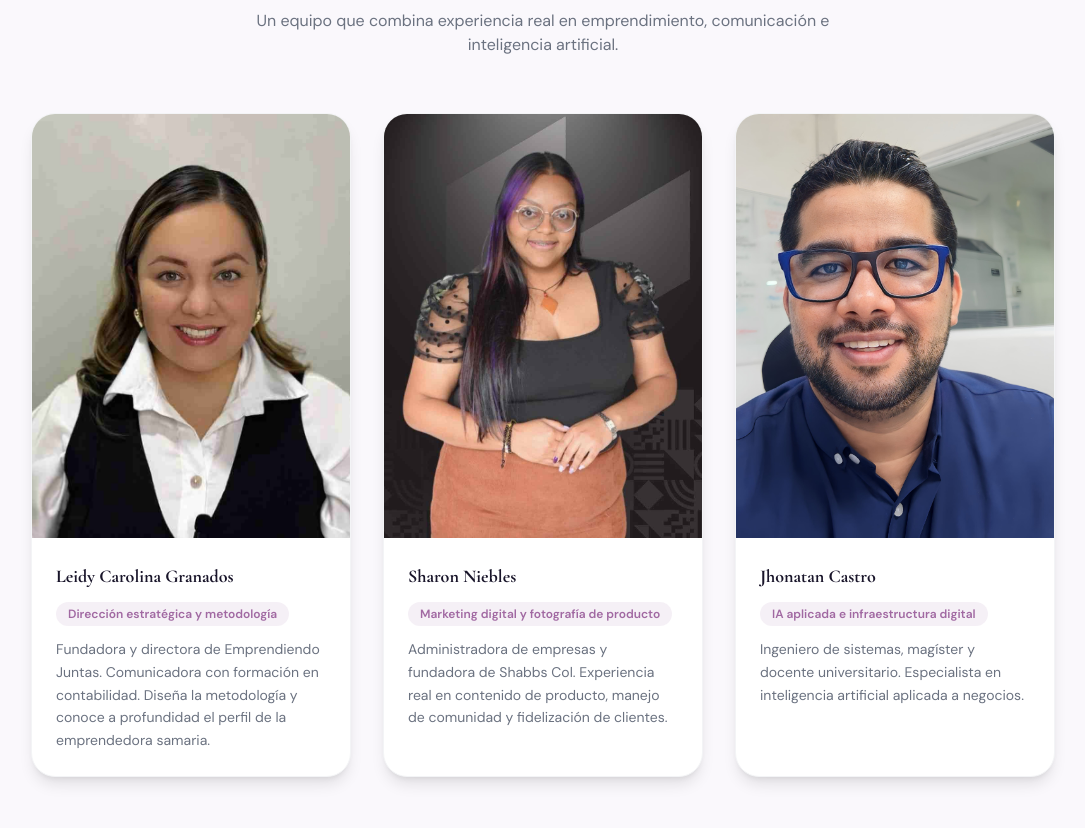
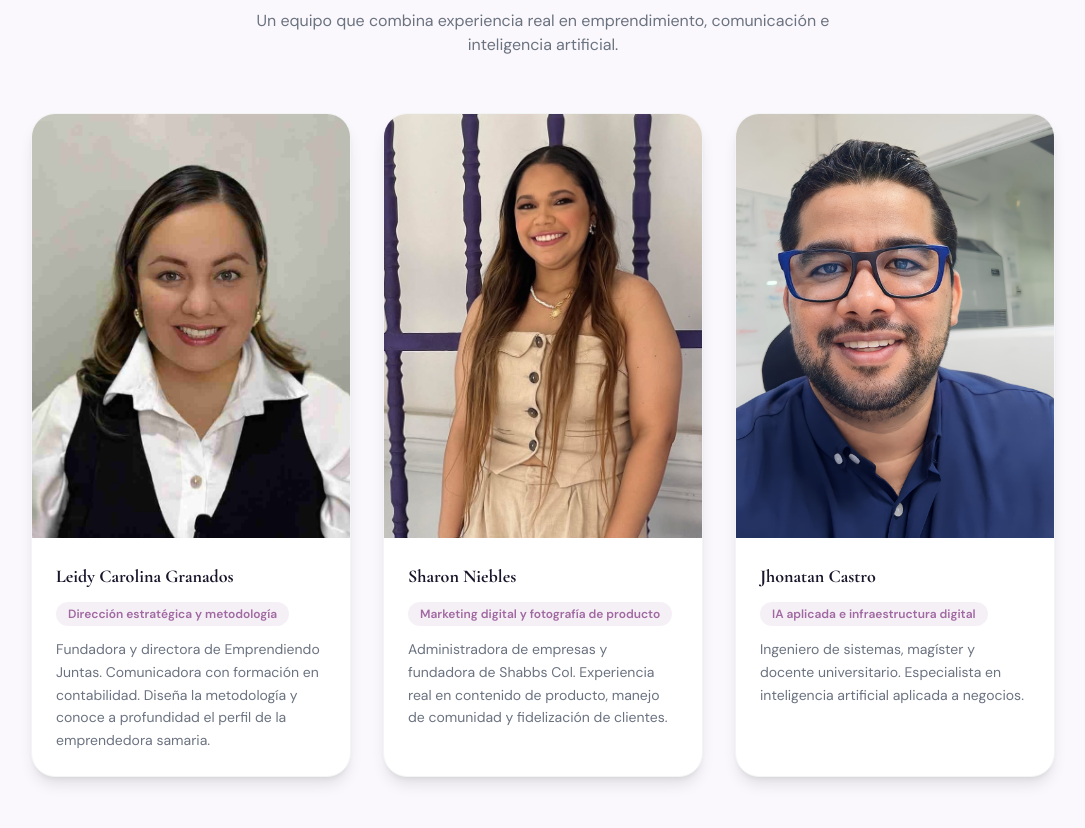
Before and after one commit to jcastr0/ej, a React (Vite) app: page /bootcamp in a window 1280 px wide. Shown: the part 5131-5959 px from the top of the page, without its empty margins (97-1182 px from the left). Built offline with nearby package versions, Linux system fonts and the light colour scheme; the HTML template or start-up script is replaced by a standard one.

Commit message:
fix: imagen Sharon (sharon.JPG)

```diff
--- a/src/pages/Bootcamp.jsx
+++ b/src/pages/Bootcamp.jsx
@@ -99,7 +99,7 @@ const team = [
   {
     name: 'Sharon Niebles',
     role: 'Marketing digital y fotografía de producto',
-    image: '/images/autor_bedealar.jpg',
+    image: '/images/sharon.JPG',
     bio: 'Administradora de empresas y fundadora de Shabbs Col. Experiencia real en contenido de producto, manejo de comunidad y fidelización de clientes.',
   },
   {
```
Also changed, not shown: public/images/sharon.JPG (added).
